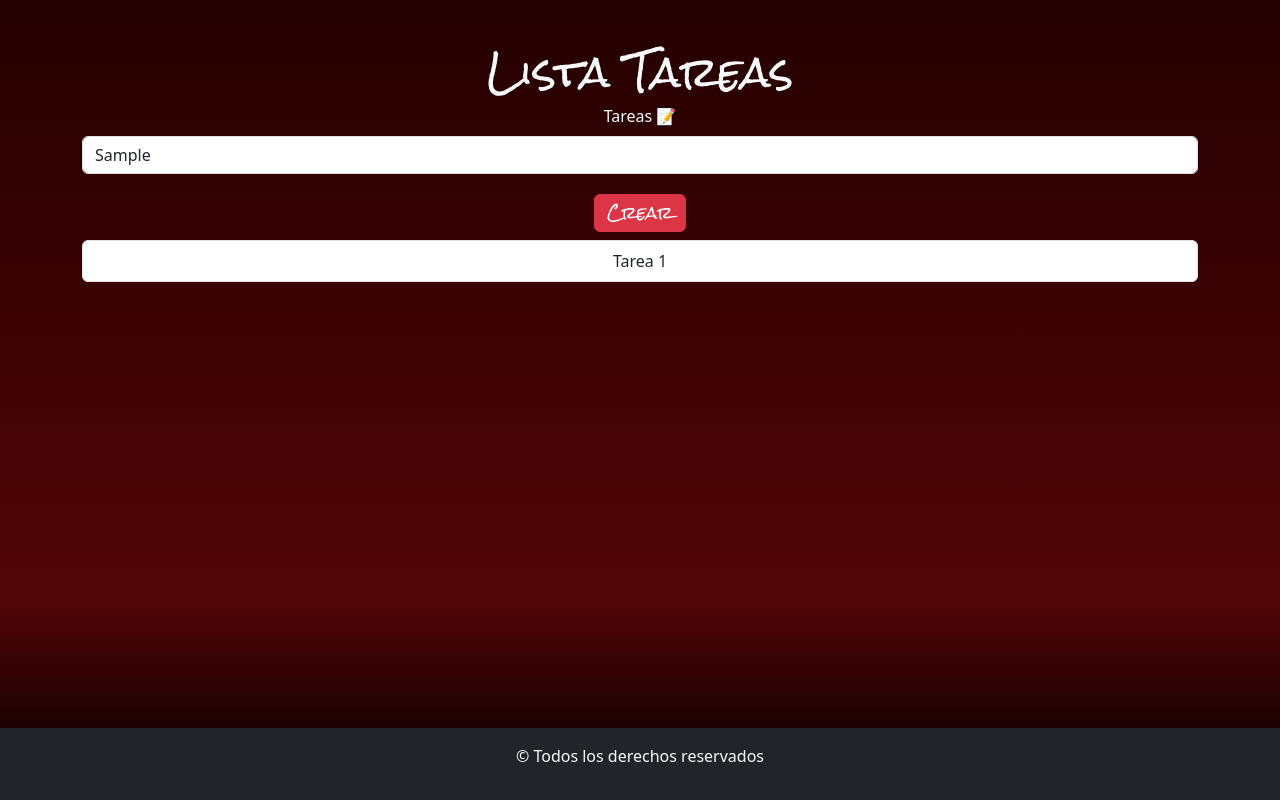
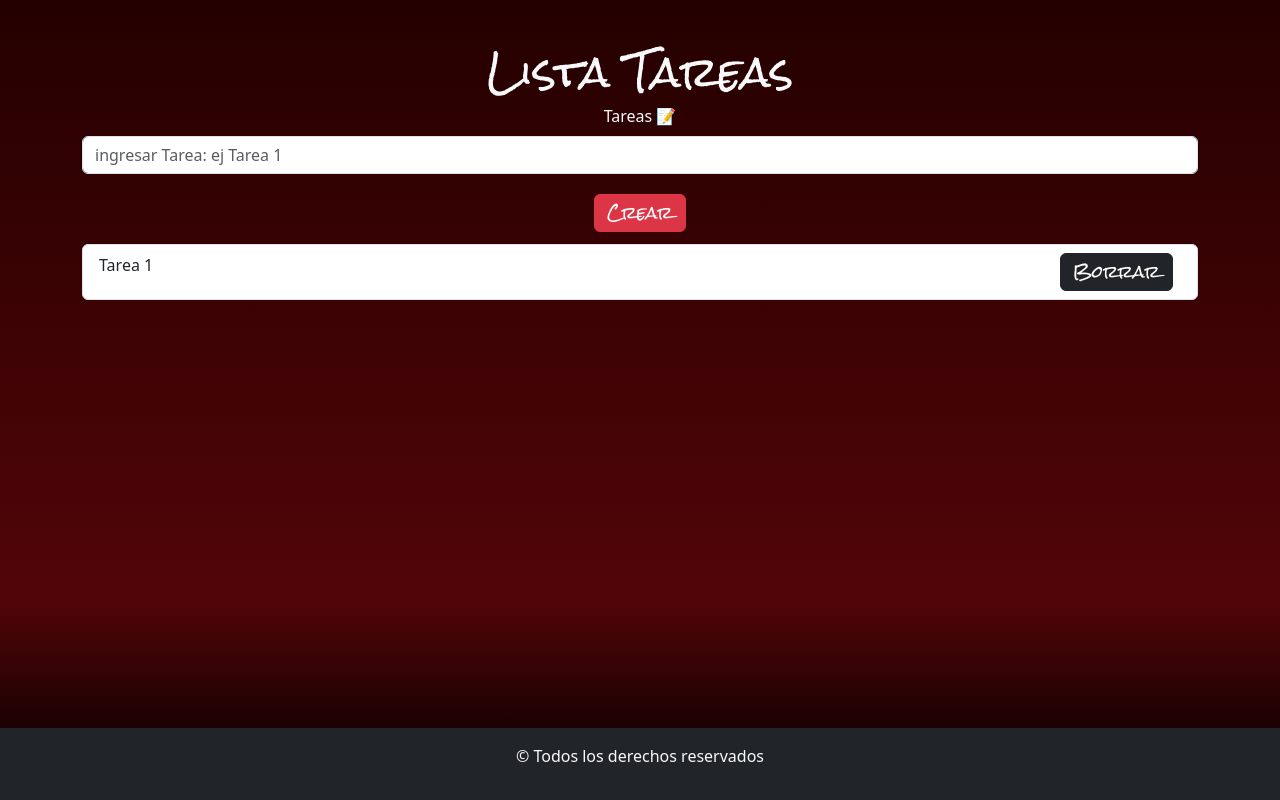
Before and after one commit to CosmeNicolas/cloneListaDeTareas, a React (Vite) app: page / in a window 1280 px wide. Both pictures are taken after typing "Sample" into the empty fields and a click on the button "Crear". Built offline with nearby package versions, Linux system fonts and the light colour scheme.

Commit message:
enviamos por props las tareas a la lista de tareas para mostrar en pantalla

```diff
--- a/src/components/FormularioTareas.jsx
+++ b/src/components/FormularioTareas.jsx
@@ -2,14 +2,15 @@
 import { Form, Button } from "react-bootstrap";
 import ListaTareas from "./ListaTareas";
 
-
-
 const FormularioTareas = () => {
 
-  const [tarea, setTarea] = useState('')
+  const [tarea, setTarea] = useState('');
+  const [tareas, setTareas] = useState([])
 
   const handleSubmit = (e) => {
     e.preventDefault()
+    setTareas([...tareas,tarea])
+    setTarea('')
   }
 
   return (
@@ -29,7 +30,7 @@
       <Button type="submit" variant="danger" className="letras mt-1" >
         Crear
       </Button>
-      <ListaTareas/>
+      <ListaTareas tareas={tareas}/>
     </Form>
     </>
   );
--- a/src/components/ItemTarea.jsx
+++ b/src/components/ItemTarea.jsx
@@ -1,8 +1,11 @@
-import { ListGroup } from "react-bootstrap";
+import { ListGroup, Button} from "react-bootstrap";
 
 const ItemTarea = () => {
   return (
-   <ListGroup.Item>Tarea 1</ListGroup.Item>
+   <ListGroup.Item className="mt-1 d-flex justify-content-between">
+    Tarea 1
+    <Button variant="dark" className="mx-2 letras">Borrar</Button>
+    </ListGroup.Item>
   );
 };
 
--- a/src/components/ListaTareas.jsx
+++ b/src/components/ListaTareas.jsx
@@ -1,9 +1,16 @@
 import { ListGroup } from "react-bootstrap";
+import ItemTarea from "./ItemTarea";
 
-const ListaTareas = () => {
+const ListaTareas = ({tareas}) => {
   return (
       <ListGroup className="mt-2">
-      <ListGroup.Item>Tarea 1</ListGroup.Item>
+
+    {
+      tareas.map((elementoTarea)=><ItemTarea>Tarea 1</ItemTarea>)
+    }
+
+
+
     </ListGroup>
   );
 };
```
